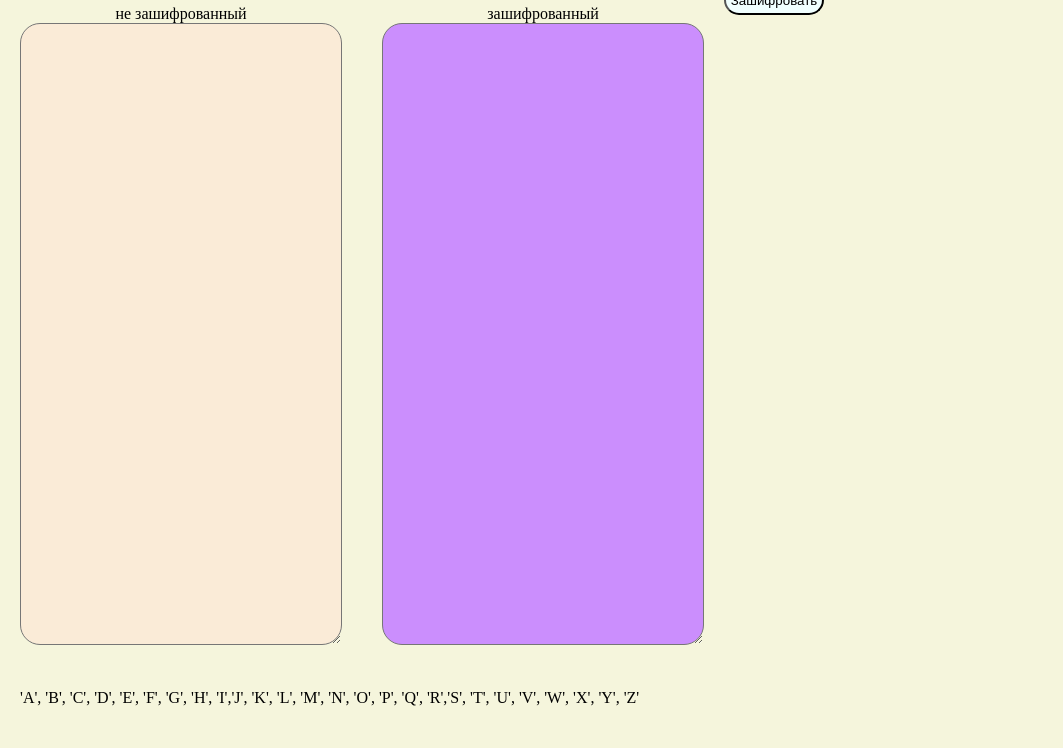
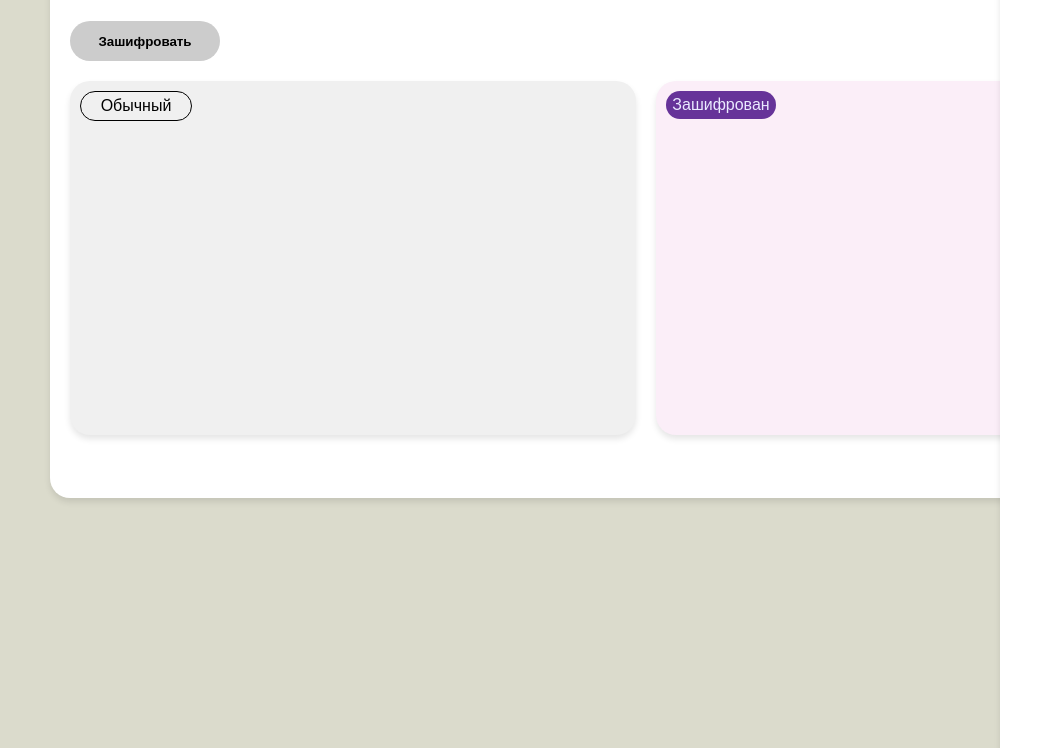
Before and after one commit to dalzhin1isp23/-_2025, a plain HTML site: page lab1/index.html in a window 1280 px wide. Shown: the part 52-800 px from the top of the page, without its empty margins (0-1063 px from the left). Drawn offline with Linux system fonts and the light colour scheme.

Commit message:
lab1_izmena

```diff
--- a/lab1/index.css
+++ b/lab1/index.css
@@ -1,30 +1,199 @@
-*{
-    margin: 0;
-    padding: 0;
+* {
+  margin: 0;
+  padding: 0;
+  border: none;
 }
-body{
-    background-color: beige;
+
+body {
+  background-color: rgb(219, 219, 204);
+  font-family: sans-serif;
 }
-div{
-    text-align: center;
-    margin: 20px;
-    float: left;
+
+.wrapper {
+  display: flex;
+  flex-direction: column;
+  align-items: center;
+  justify-content: center;
+  margin: 10px auto;
+  background-color: white;
+  min-height: 500px;
+  border-radius: 20px;
+  width: 90%;
+  max-width: 1280px;
+  overflow: hidden;
+  padding: 20px;
+  box-shadow: 0 4px 6px rgba(0, 0, 0, 0.1);
+  margin-left: 50px;
 }
-textarea{
-    padding: 10px;
-    width: 300px;
-    height: 600px;
+
+.panel {
+  display: flex;
+  justify-content: space-between;
+  align-items: center;
+  width: 100%;
+  margin-bottom: 20px;
+}
+
+.panel button {
+  margin-right: 10px;
+}
+
+.najat {
+  background-color: #ccc;
+  border-radius: 20px;
+  height: 40px;
+  width: 150px;
+  font-weight: bold;
+  cursor: pointer;
+}
+
+.info-btn {
+  display: inline-block;
+  width: 40px;
+  height: 40px;
+  line-height: 40px;
+  text-align: center;
+  font-size: 24px;
+  background-color: #ccc;
+  border-radius: 50%;
+  cursor: pointer;
+}
+
+.text-container {
+  display: flex;
+  gap: 20px;
+  width: 100%;
+}
+
+.text-shifr,
+.text-no-shifr {
+  flex: 1;
+  position: relative;
+  border-radius: 20px;
+  overflow: hidden;
+}
+
+.text-shifr textarea,
+.text-no-shifr textarea {
+  width: 100%;
+  height: 100%;
+  min-height: 300px;
+  padding: 20px;
+  border: none;
+  resize: vertical;
+  font-size: 16px;
+  border-radius: 20px;
+  box-sizing: border-box;
+  outline: none;
+}
+
+.text-shifr {
+  background-color:#FBEEF8;
+
+  box-shadow: 0 4px 6px rgba(0, 0, 0, 0.1);
+}
+
+.text-no-shifr {
+  background-color:  #f0f0f0;
+  box-shadow: 0 4px 6px rgba(0, 0, 0, 0.1);
+}
+.text-shifr div,
+.text-no-shifr div  {
+  border-radius:20px ;
+  margin: 10px;
+  padding: 5px;
+  width: 100px;
+  text-align: center;
+}
+.text-shifr div{
+    background-color: #663399;
+    color:#eaeaff ;
+}
+.text-no-shifr div{
+    border: 1px solid black;
+    color:black;
+}
+.text-shifr textarea {
+  background-color: transparent;
+  color: #663399; /
+
+}
+
+.text-no-shifr textarea {
+  background-color: transparent;
+  color: #333;
+}
+
+.sidebar {
+  width: 240px;
+  height: 100%;
+  background-color: white;
+  position: fixed;
+  top: 0;
+  right: 0;
+  padding: 20px;
+  transition: transform 0.3s ease;
+  z-index: 100;
+  box-shadow: 0 4px 6px rgba(0, 0, 0, 0.1);
+}
+
+.sidebar.hide {
+  transform: translateX(100%);
+}
+
+.toggle-btn {
+  position: absolute;
+  top: 10px;
+  left: -40px;
+  width: 40px;
+  height: 40px;
+  line-height: 40px;
+  text-align: center;
+  background-color: white;
+  border: none;
+  border-radius: 10px 0 0 10px;
+  font-size: 20px;
+  cursor: pointer;
+  z-index: 101;
+}
+
+#put {
+  margin-top: 20px;
+  text-align: center;
+  font-size: 14px;
+  color: #333;
+}
+
+.toggle-btn {
+  display: none;
+}
+
+@media (max-width: 960px) {
+  .wrapper {
+    width: 100%;
+    margin-right: 0;
+  }
+
+  .text-container {
+    flex-direction: column;
+    gap: 10px;
+  }
+
+  .text-shifr,
+  .text-no-shifr {
+    width: 100%;
+  }
+
+  .sidebar {
+    position: relative;
+    width: 100%;
+    max-width: 300px;
+    margin: 10px auto;
+    transform: none !important;
     border-radius: 20px;
+  }
+
+  .toggle-btn {
+    display: block;
+  }
 }
-.none_sh textarea{
-    background-color: antiquewhite;
-}
-.sh textarea{
-    background-color: rgb(203, 142, 253);
-}
-.najat{
-    background-color: azure;
-    border-radius: 20px;
-    height: 30px;
-    width: 100px;
-}
--- a/lab1/index.html
+++ b/lab1/index.html
@@ -1,28 +1,38 @@
 <!DOCTYPE html>
 <html lang="en">
 <head>
-    <meta charset="UTF-8">
-    <meta name="viewport" content="width=device-width, initial-scale=1.0">
-    <title>Document</title>
-    <link rel="stylesheet" href="index.css">
-
+  <meta charset="UTF-8" />
+  <meta name="viewport" content="width=device-width, initial-scale=1.0"/>
+  <title>Шифрование</title>
+  <link rel="stylesheet" href="index.css">
 </head>
 <body>
-    <h1>Шифрование , делал Далжин Яков 1ИСП-22</h1>
-    <div class="none_sh">
-        <p>не зашифрованный</p>
-        <textarea id="ne_sh" ></textarea>
+
+    <div class="wrapper">
+        <div class="panel">
+            <button class="najat" onclick="shifr()">Зашифровать</button>
+            <button class="info-btn" onclick="alphavit()">?</button>
+        </div>
+
+
+        <div class="text-container">
+            <div class="text-no-shifr">
+                <div>Обычный</div>
+                <textarea id="ne_sh"></textarea>
+            </div>
+
+            <div  class="text-shifr">
+                <div>Зашифрован</div>
+                <textarea id="sh"></textarea>
+            </div>
+        </div>
     </div>
 
-    <div  class="sh">
-        <p>зашифрованный</p>
-        <textarea id="sh"></textarea>
-    </div>
-    <div class="shifr">
-        <p>'A', 'B', 'C', 'D', 'E', 'F', 'G', 'H', 'I','J', 'K', 'L', 'M', 'N', 'O', 'P', 'Q', 'R','S', 'T', 'U', 'V', 'W', 'X', 'Y', 'Z'</p>
+    <div class="sidebar" id="shifrBox">
+
         <p id="put"></p>
     </div>
-    <button class="najat" onclick="shifr()">Зашифровать</button>
+
+  <script src="script/script.js"></script>
 </body>
 </html>
-<script src="script.js"></script>
--- a/lab1/script.js
+++ /dev/null
@@ -1,43 +0,0 @@
-function shifr(){
-
-let alphavit = ['A', 'B', 'C', 'D', 'E', 'F', 'G', 'H', 'I','J', 'K', 'L', 'M', 'N', 'O', 'P', 'Q', 'R','S', 'T', 'U', 'V', 'W', 'X', 'Y', 'Z']
-let no_shifr=document.getElementById("ne_sh")
-let obr_no_shifr=(no_shifr.value).toUpperCase()
-let shifr=document.getElementById("sh")
-let put_box=document.getElementById("put")
-let put=[]
-let post=""
-
-for (let i=0;(no_shifr.value).length>i;i++){
-    let flag=false
-         for (let j=0;alphavit.length>j;j++){
-            if (obr_no_shifr[i] == alphavit[j]){
-                if(j+13 >= alphavit.length){
-                    post+=""+alphavit[(j+13)-alphavit.length]
-                    put.push(""+(i+1)+" "+obr_no_shifr[i]+" ⮕ "+alphavit[(j+13)-alphavit.length])
-                    flag=true
-
-                }
-                else{
-                    post+=""+alphavit[j+13]
-                    put.push(""+(i+1)+" "+obr_no_shifr[i]+" ⮕ "+alphavit[j+13])
-                    flag=true
-                }
-            }
-        }
-        if (flag==false){
-            post+=""+obr_no_shifr[i]
-            put.push(""+(i+1)+" символ - '"+obr_no_shifr[i]+"'")
-        }
-
-
-}
-put_box.innerHTML=""
-shifr.innerHTML=""+post
-for (let i=0;put.length>i;i++){
-    put_box.innerHTML+=""+put[i]+"<br>"
-}
-
-
-
-}
--- /dev/null
+++ b/lab1/script/script.js
@@ -0,0 +1,88 @@
+function shifr(){
+
+    let alphavit = ['A', 'B', 'C', 'D', 'E', 'F', 'G', 'H', 'I','J', 'K', 'L', 'M', 'N', 'O', 'P', 'Q', 'R','S', 'T', 'U', 'V', 'W', 'X', 'Y', 'Z'];
+    let alphavitLower = ['a', 'b', 'c', 'd', 'e', 'f', 'g', 'h', 'i','j', 'k', 'l', 'm', 'n', 'o', 'p', 'q', 'r','s', 't', 'u', 'v', 'w', 'x', 'y', 'z'];
+
+    let no_shifr = document.getElementById("ne_sh");
+    let obr_no_shifr = no_shifr.value;
+    let shifr = document.getElementById("sh");
+    let put_box = document.getElementById("put");
+    let put = [];
+    let post = "";
+
+    for (let i = 0; i < obr_no_shifr.length; i++) {
+        let flag = false;
+
+        for (let j = 0; j < alphavit.length; j++) {
+            if (obr_no_shifr[i] === alphavit[j]) {
+                if (j + 13 >= alphavit.length) {
+                    post += alphavit[(j + 13) - alphavit.length];
+                    put.push((i + 1) + " " + obr_no_shifr[i] + " ⮕ " + alphavit[(j + 13) - alphavit.length]);
+                } else {
+                    post += alphavit[j + 13];
+                    put.push((i + 1) + " " + obr_no_shifr[i] + " ⮕ " + alphavit[j + 13]);
+                }
+                flag = true;
+                break;
+            }
+        }
+
+        if (!flag) {
+            for (let j = 0; j < alphavitLower.length; j++) {
+                if (obr_no_shifr[i] === alphavitLower[j]) {
+                    if (j + 13 >= alphavitLower.length) {
+                        post += alphavitLower[(j + 13) - alphavitLower.length];
+                        put.push((i + 1) + " " + obr_no_shifr[i] + " ⮕ " + alphavitLower[(j + 13) - alphavitLower.length]);
+                    } else {
+                        post += alphavitLower[j + 13];
+                        put.push((i + 1) + " " + obr_no_shifr[i] + " ⮕ " + alphavitLower[j + 13]);
+                    }
+                    flag = true;
+                    break;
+                }
+            }
+        }
+
+        if (!flag) {
+            post += obr_no_shifr[i];
+            put.push((i + 1) + " символ - '" + obr_no_shifr[i] + "'");
+        }
+    }
+
+    put_box.innerHTML = "";
+    shifr.innerHTML = post;
+    for (let i = 0; i < put.length; i++) {
+        put_box.innerHTML += put[i] + "<br>";
+    }
+}
+
+function alphavit() {
+  alert(
+    "A → N\n" +
+    "B → O\n" +
+    "C → P\n" +
+    "D → Q\n" +
+    "E → R\n" +
+    "F → S\n" +
+    "G → T\n" +
+    "H → U\n" +
+    "I → V\n" +
+    "J → W\n" +
+    "K → X\n" +
+    "L → Y\n" +
+    "M → Z\n" +
+    "N → A\n" +
+    "O → B\n" +
+    "P → C\n" +
+    "Q → D\n" +
+    "R → E\n" +
+    "S → F\n" +
+    "T → G\n" +
+    "U → H\n" +
+    "V → I\n" +
+    "W → J\n" +
+    "X → K\n" +
+    "Y → L\n" +
+    "Z → M"
+  );
+}
```
Also changed, not shown: lab1/img/samolet.png (added), 3 other files.
